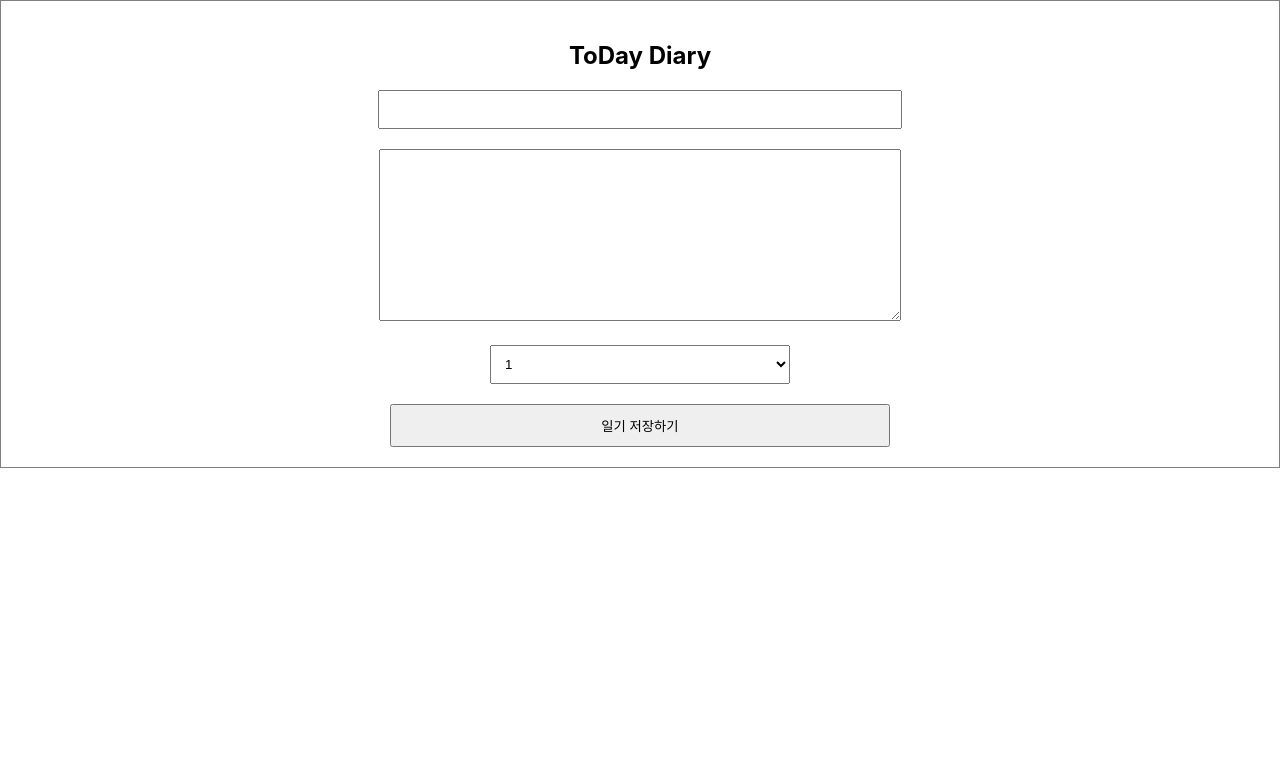
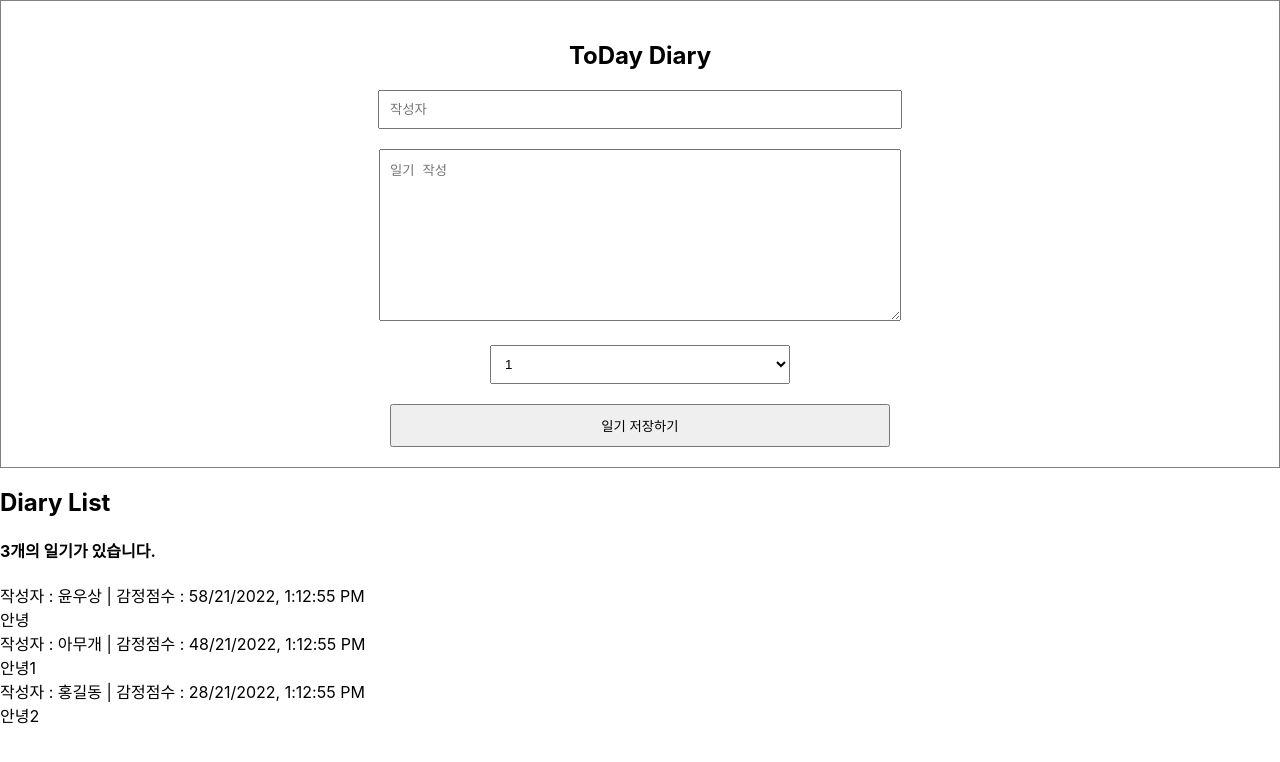
Before and after one commit to yws1502/EmotionDiary, a React (Create React App) app: page / in a window 1280 px wide. Shown: the top 762 px of the page. Built offline with nearby package versions, Linux system fonts and the light colour scheme; the HTML template or start-up script is replaced by a standard one.

Commit message:
✨ Diary list, Diary item 생성

```diff
--- a/src/App.js
+++ /dev/null
@@ -1,12 +0,0 @@
-import './App.css';
-import DiaryEditor from './DiaryEditor';
-
-function App() {
-  return (
-    <div className="App">
-      <DiaryEditor />
-    </div>
-  );
-}
-
-export default App;
--- /dev/null
+++ b/src/App.jsx
@@ -0,0 +1,38 @@
+import './App.css';
+import DiaryEditor from './DiaryEditor';
+import DiaryList from './DiaryList';
+
+const dummyList = [
+  {
+    id: 1,
+    author: '윤우상',
+    content: '안녕',
+    emotion: 5,
+    createdDate: new Date().getTime(),
+  },
+  {
+    id: 2,
+    author: '아무개',
+    content: '안녕1',
+    emotion: 4,
+    createdDate: new Date().getTime(),
+  },
+  {
+    id: 3,
+    author: '홍길동',
+    content: '안녕2',
+    emotion: 2,
+    createdDate: new Date().getTime(),
+  },
+];
+
+function App() {
+  return (
+    <div className='App'>
+      <DiaryEditor />
+      <DiaryList diaryList={dummyList} />
+    </div>
+  );
+}
+
+export default App;
--- a/src/DiaryEditor.jsx
+++ b/src/DiaryEditor.jsx
@@ -1,6 +1,9 @@
-import { useState } from 'react';
+import { useRef, useState } from 'react';
 
 const DiaryEditor = () => {
+  const authorRef = useRef();
+  const contentRef = useRef();
+
   const [state, setState] = useState({
     author: '',
     content: '',
@@ -16,31 +19,48 @@ const DiaryEditor = () => {
   };
 
   const handleSubmit = () => {
-    console.log(state);
+    if (!state.author.length) {
+      authorRef.current.focus();
+      return;
+    }
+    if (!state.content.length) {
+      contentRef.current.focus();
+      return;
+    }
+
     alert('저장 성공');
+    setState({
+      ...state,
+      author: '',
+      content: '',
+    });
   };
 
   return (
-    <div className="DiaryEditor">
+    <div className='DiaryEditor'>
       <h2>ToDay Diary</h2>
       <div>
         <input
-          name="author"
-          type="text"
+          name='author'
+          type='text'
           value={state.author}
           onChange={handleChangeState}
+          placeholder='작성자'
+          ref={authorRef}
         />
         <div>
           <textarea
-            name="content"
+            name='content'
             value={state.content}
             onChange={handleChangeState}
+            placeholder='일기 작성'
+            ref={contentRef}
           />
         </div>
       </div>
       <div>
         <select
-          name="emotion"
+          name='emotion'
           value={state.emotion}
           onChange={handleChangeState}
         >
--- /dev/null
+++ b/src/DiaryItem.jsx
@@ -0,0 +1,15 @@
+const DiaryItem = ({ author, content, emotion, createdDate }) => {
+  return (
+    <div className='DiaryItem'>
+      <div className='info'>
+        <span>
+          작성자 : {author} | 감정점수 : {emotion}
+        </span>
+        <span className='date'>{new Date(createdDate).toLocaleString()}</span>
+      </div>
+      <div className='content'>{content}</div>
+    </div>
+  );
+};
+
+export default DiaryItem;
--- /dev/null
+++ b/src/DiaryList.jsx
@@ -0,0 +1,19 @@
+import DiaryItem from './DiaryItem';
+
+const DiaryList = ({ diaryList }) => {
+  return (
+    <div className='DiaryList'>
+      <h2>Diary List</h2>
+      <h4>{diaryList.length}개의 일기가 있습니다.</h4>
+      {diaryList.map(diary => {
+        return <DiaryItem key={diary.id} {...diary} />;
+      })}
+    </div>
+  );
+};
+
+DiaryList.defaultProps = {
+  diaryList: [],
+};
+
+export default DiaryList;
```
